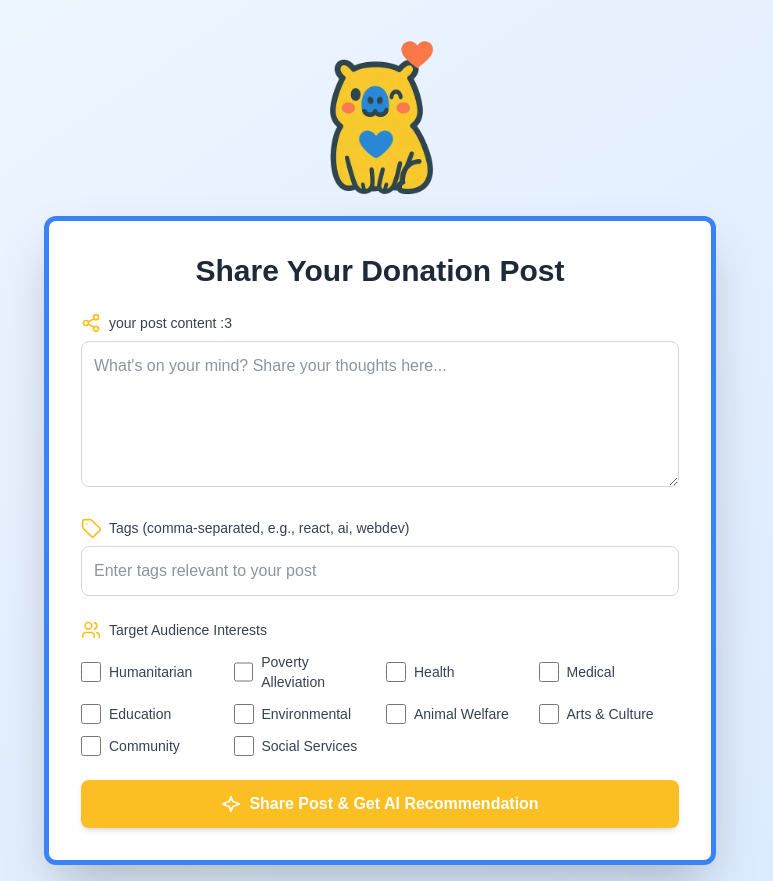
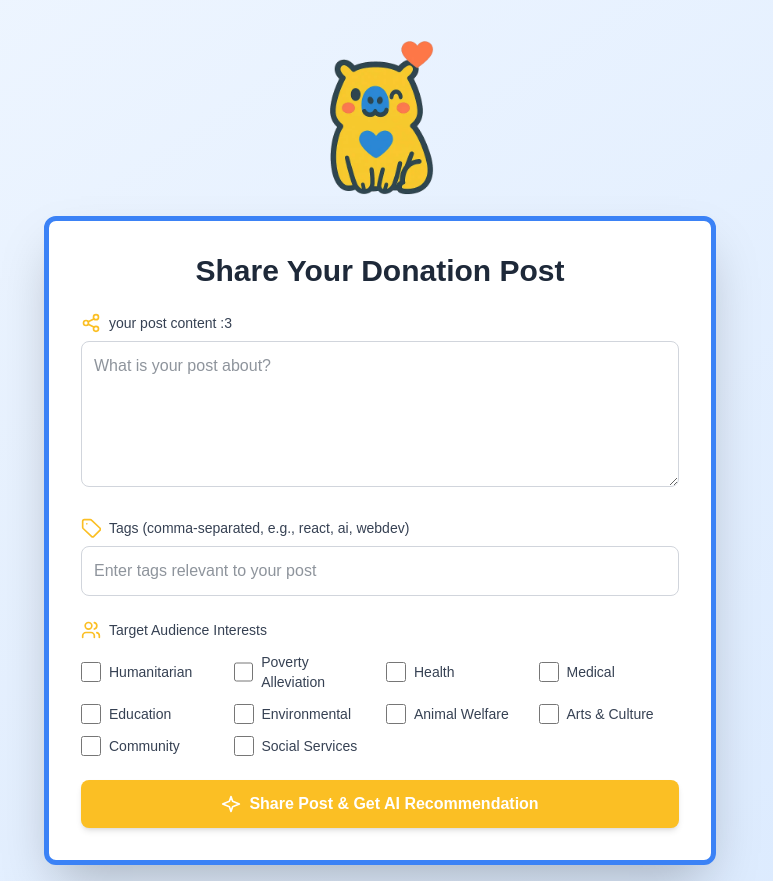
Before and after one commit to Viwyn/next-site, a Next.js app: page /Ideating/PostCreate in a window 1280 px wide. Shown: the whole page, without its empty margins (260-1033 px from the left). Built offline with nearby package versions, Linux system fonts and the light colour scheme.

Commit message:
changed placeholder text for Ideating PostCreate

```diff
--- a/app/Ideating/PostCreate/page.tsx
+++ b/app/Ideating/PostCreate/page.tsx
@@ -245,7 +245,7 @@ function App() {
 					<textarea
 						id="postContent"
 						className="w-full p-3 border text-gray-800 border-gray-300 rounded-lg focus:ring-2 focus:ring-[#FBBF24] focus:border-transparent transition duration-200 resize-y min-h-[120px]"
-						placeholder="What's on your mind? Share your thoughts here..."
+						placeholder="What is your post about?"
 						value={postContent}
 						onChange={(e: React.ChangeEvent<HTMLTextAreaElement>) =>
 							setPostContent(e.target.value)
```
